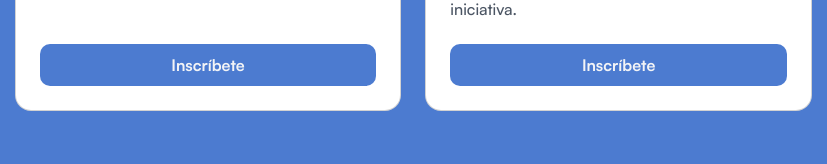
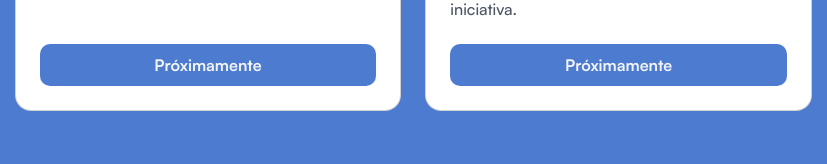
Before and after one commit to FlisolGYE-2025/web, an Astro site: page / in a window 1280 px wide. Shown: the part 1556-1720 px from the top of the page, 432-1259 px from the left. Built offline with nearby package versions, Linux system fonts and the light colour scheme; Astro itself is replaced by a stand-in of ours; a web font is replaced by a local one.

Commit message:
chore: update links in flisol guayaquil register section

```diff
--- a/src/components/Registrations.astro
+++ b/src/components/Registrations.astro
@@ -29,7 +29,7 @@
           <a
             target="_blank"
             rel="noopener"
-            href="https://forms.gle/Vq8eNP8Fr93eWXoRA"
+            href="https://tally.so/r/KYP5Lk"
             class="btn btn-outline-primary bg-primary hover-up text-100 p-2 px-4 mt-auto"
             >Inscríbete</a
           >
@@ -60,9 +60,9 @@
           <a
             target="_blank"
             rel="noopener"
-            href="https://forms.gle/e2q72HMb78QfLkQr6"
+            href=""
             class="btn btn-outline-primary bg-primary hover-up text-100 p-2 px-4 mt-auto"
-            >Inscríbete</a
+            >Próximamente</a
           >
         </div>
       </div>
@@ -91,9 +91,9 @@
           <a
             target="_blank"
             rel="noopener"
-            href="https://forms.gle/P6VQKnfqGYt3fKnf7"
+            href=""
             class="btn btn-outline-primary bg-primary hover-up text-100 p-2 px-4 mt-auto"
-            >Inscríbete</a
+            >Próximamente</a
           >
         </div>
       </div>
```
Also changed, not shown: 2 other files.
